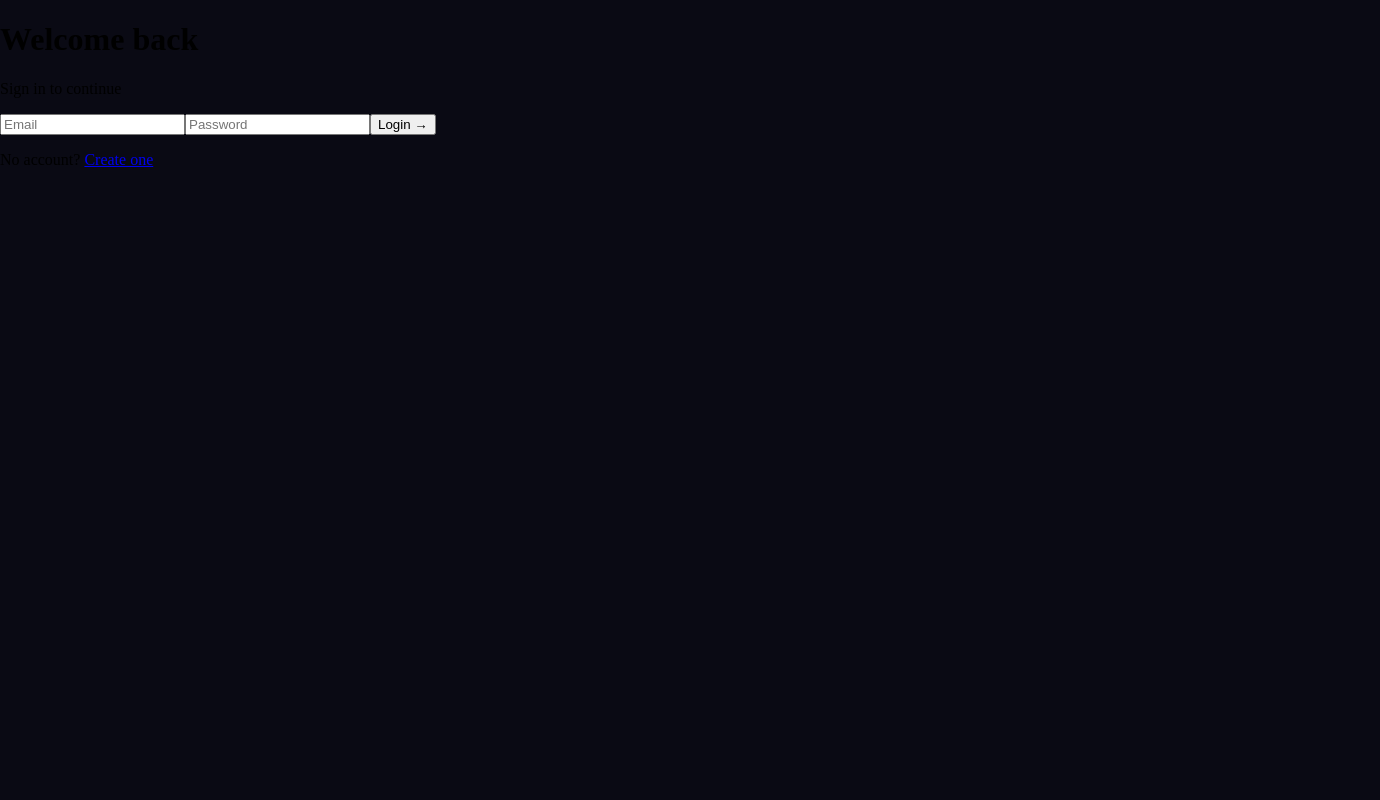
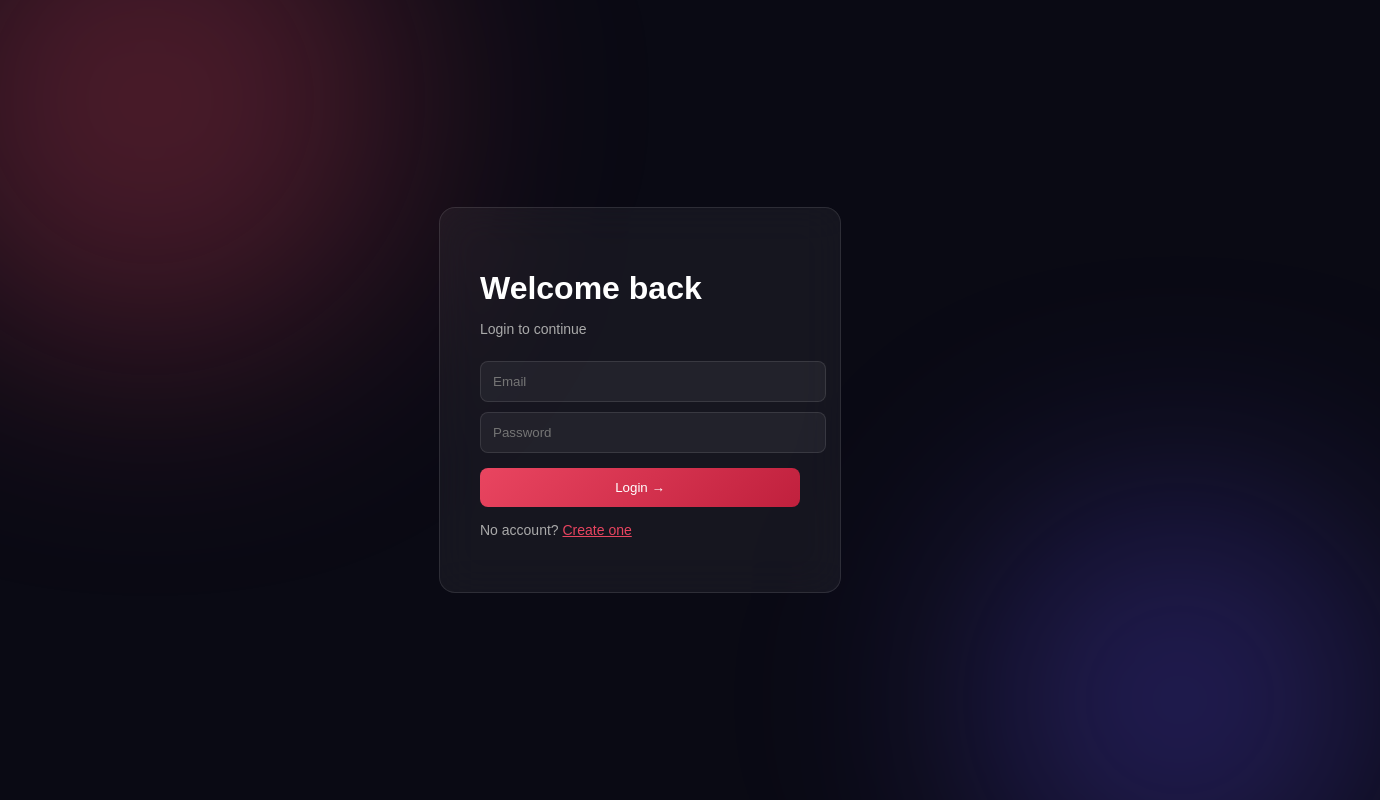
Before and after one commit to charmi100/Eventpulse, a Next.js app in the folder frontend/: page /login in a window 1280 px wide. Shown: the top 800 px of the page, 1380 px wide, since content can reach past the window. Built offline with nearby package versions, Linux system fonts and the light colour scheme.

Commit message:
Updated auth UI (login + register redesign)

```diff
--- a/frontend/src/app/login/page.tsx
+++ b/frontend/src/app/login/page.tsx
@@ -1,5 +1,4 @@
 'use client';
-
 import { useState } from 'react';
 import { useRouter } from 'next/navigation';
 import { useAuth } from '@/context/AuthContext';
@@ -13,7 +12,7 @@ export default function LoginPage() {
   const [error, setError] = useState('');
   const [loading, setLoading] = useState(false);
 
-  const handleSubmit = async (e: React.FormEvent) => {
+  const handleSubmit = async (e: any) => {
     e.preventDefault();
     setLoading(true);
     setError('');
@@ -42,56 +41,103 @@ export default function LoginPage() {
   };
 
   return (
-    <div className="min-h-screen flex items-center justify-center bg-[#060608] text-white relative overflow-hidden">
+    <>
+      <style>{`
+        body { margin:0; background:#050507; font-family:sans-serif; }
 
-      {/* glow background */}
-      <div className="absolute w-[600px] h-[600px] bg-pink-600/20 blur-[120px] rounded-full -top-40 -left-40" />
-      <div className="absolute w-[500px] h-[500px] bg-indigo-600/20 blur-[120px] rounded-full bottom-0 right-0" />
+        .login-container {
+          height:100vh;
+          display:flex;
+          align-items:center;
+          justify-content:center;
+          position:relative;
+        }
 
-      <div className="relative w-full max-w-sm p-8 rounded-2xl bg-white/5 backdrop-blur-xl border border-white/10 shadow-2xl">
+        .glow1, .glow2 {
+          position:absolute;
+          border-radius:50%;
+          filter:blur(120px);
+        }
 
-        <h1 className="text-3xl font-semibold mb-2">Welcome back</h1>
-        <p className="text-white/40 mb-6">Sign in to continue</p>
+        .glow1 {
+          width:500px; height:500px;
+          background:rgba(233,69,96,0.3);
+          top:-150px; left:-100px;
+        }
 
-        {error && (
-          <div className="bg-red-500/10 border border-red-500/30 p-3 rounded-lg text-red-400 text-sm mb-4">
-            {error}
-          </div>
-        )}
+        .glow2 {
+          width:400px; height:400px;
+          background:rgba(100,80,255,0.3);
+          bottom:-100px; right:-100px;
+        }
 
-        <form onSubmit={handleSubmit} className="space-y-4">
+        .card {
+          background:rgba(255,255,255,0.05);
+          backdrop-filter:blur(20px);
+          border:1px solid rgba(255,255,255,0.1);
+          padding:40px;
+          border-radius:16px;
+          width:320px;
+          color:white;
+          z-index:2;
+        }
 
-          <input
-            type="email"
-            placeholder="Email"
-            value={email}
-            onChange={(e) => setEmail(e.target.value)}
-            className="w-full p-3 rounded-lg bg-white/5 border border-white/10 focus:border-pink-500 outline-none"
-            required
-          />
+        h1 { margin-bottom:10px; }
+        p { color:#aaa; font-size:14px; }
 
-          <input
-            type="password"
-            placeholder="Password"
-            value={password}
-            onChange={(e) => setPassword(e.target.value)}
-            className="w-full p-3 rounded-lg bg-white/5 border border-white/10 focus:border-pink-500 outline-none"
-            required
-          />
+        input {
+          width:100%;
+          padding:12px;
+          margin-top:10px;
+          border-radius:8px;
+          border:1px solid rgba(255,255,255,0.1);
+          background:rgba(255,255,255,0.05);
+          color:white;
+        }
 
-          <button
-            type="submit"
-            disabled={loading}
-            className="w-full py-3 rounded-lg bg-gradient-to-r from-pink-500 to-red-500 font-semibold hover:scale-[1.03] transition"
-          >
-            {loading ? 'Signing in...' : 'Login →'}
-          </button>
-        </form>
+        button {
+          width:100%;
+          margin-top:15px;
+          padding:12px;
+          border:none;
+          border-radius:8px;
+          background:linear-gradient(135deg,#e94560,#c0203d);
+          color:white;
+          cursor:pointer;
+        }
 
-        <p className="text-sm text-white/40 mt-6 text-center">
-          No account? <a href="/register" className="text-pink-500">Create one</a>
-        </p>
+        .error {
+          background:#ff4d4d22;
+          padding:10px;
+          margin-bottom:10px;
+          border-radius:6px;
+          color:#ff6b6b;
+        }
+
+        a { color:#e94560; }
+      `}</style>
+
+      <div className="login-container">
+        <div className="glow1"></div>
+        <div className="glow2"></div>
+
+        <div className="card">
+          <h1>Welcome back</h1>
+          <p>Login to continue</p>
+
+          {error && <div className="error">{error}</div>}
+
+          <form onSubmit={handleSubmit}>
+            <input type="email" placeholder="Email" value={email} onChange={e=>setEmail(e.target.value)} />
+            <input type="password" placeholder="Password" value={password} onChange={e=>setPassword(e.target.value)} />
+            <button>{loading ? 'Signing...' : 'Login →'}</button>
+          </form>
+
+          <p style={{marginTop:'15px'}}>
+            No account? <a href="/register">Create one</a>
+          </p>
+        </div>
       </div>
-    </div>
+    </>
   );
 }
```
Also changed, not shown: frontend/src/app/register/page.tsx (+111 -103 lines).
